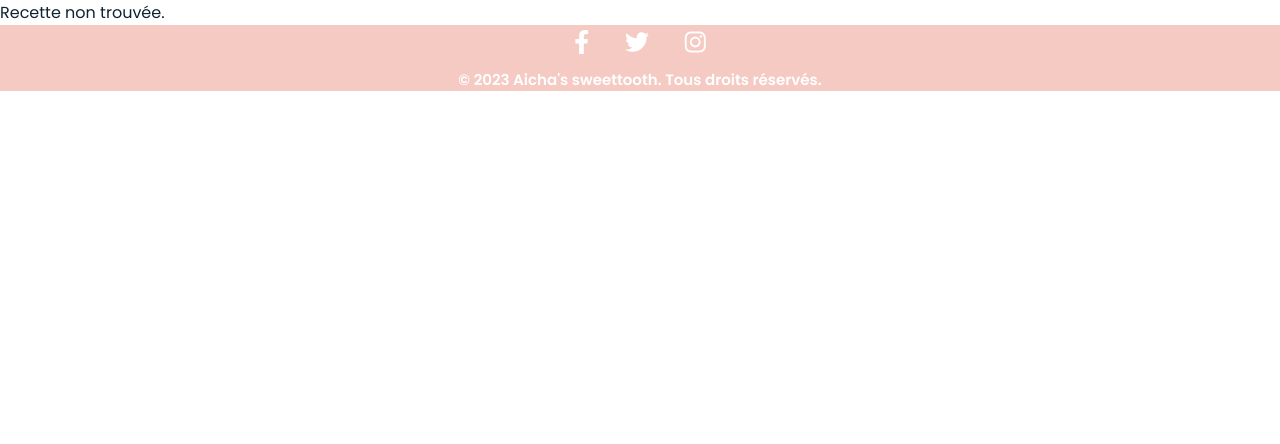
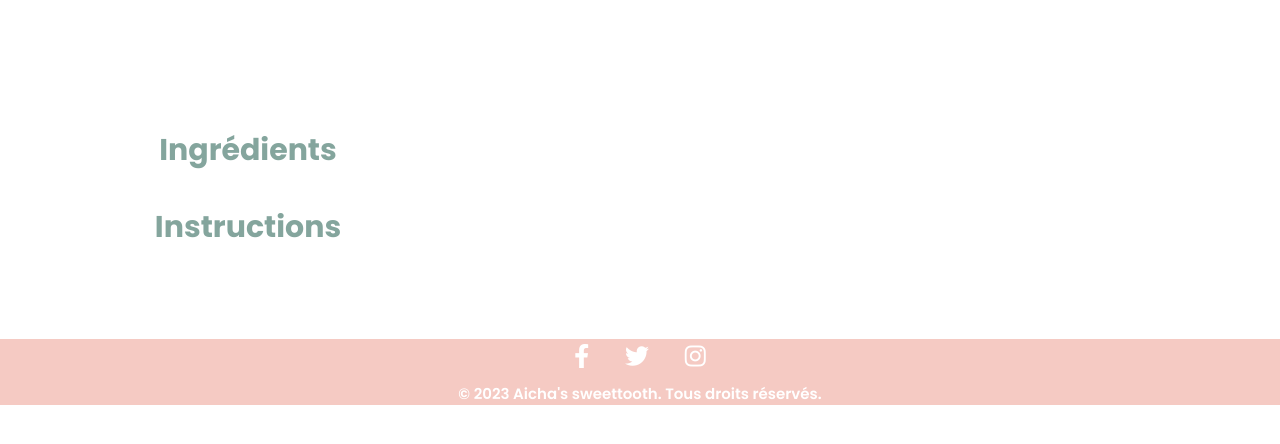
Before and after one commit to aichabou/recipe_book, a Symfony app: template templates/recipe/recipeId.html.twig in a window 1280 px wide. Shown: the part 40-484 px from the top of the page. Run offline with Twig, Linux system fonts and the light colour scheme; the template is opened without the code that fills it, so the values that code supplies are empty; some libraries are stand-ins or nearby versions.

Commit message:
"Updated CSS styles, modified navigation links, and refactored HTML templates for home, recipe, and registration pages."

```diff
--- a/public/css/style.css
+++ b/public/css/style.css
@@ -426,7 +426,7 @@ img {
   border-radius: 40px;
   padding: 50px;
   box-shadow: 0 0 10px rgba(0, 0, 0, 0.2);
-  width: 280px;
+  width: 400px;
 }
 
 .form-group {
--- a/templates/header.html.twig
+++ b/templates/header.html.twig
@@ -2,15 +2,16 @@
     <nav class="nav">
         <ul class="nav__list">
             {% if not app.user %}
-                <li class="nav__item"><a class="nav__link{% if app.request.attributes.get('_route') == 'home' %} active{% endif %}">Accueil</a></li>
+                <li class="nav__item"><a href="{{ path('welcomepage') }}" class="nav__link{% if app.request.attributes.get('_route') == 'home' %} active{% endif %}">Accueil</a></li>
                 <li class="nav__item"><a href="{{ path('app_login') }}" class="nav__link{% if app.request.attributes.get('_route') == 'app_login' %} active{% endif %}">Connexion</a></li>
                 <li class="nav__item"><a href="{{ path('app_register') }}" class="nav__link{% if app.request.attributes.get('_route') == 'app_register' %} active{% endif %}">Inscription</a></li>
             {% else %}
-                <li class="nav__item"><a  class="nav__link{% if app.request.attributes.get('_route') == 'home' %} active{% endif %}">Accueil</a></li>
-                <li class="nav__item"><a  class="nav__link{% if app.request.attributes.get('_route') == 'recipes' %} active{% endif %}">Recettes</a></li>
+                {# Ne rien afficher pour le lien "Accueil" lorsque l'utilisateur est connecté #}
+                {# Vous pouvez mettre d'autres liens ou logique ici s'il y a lieu #}
+                <li class="nav__item"><a href="{{ path('app_home') }}" class="nav__link{% if app.request.attributes.get('_route') == 'recipes' %} active{% endif %}">Recettes</a></li>
                 <li class="nav__item">
-                    <form action="{{ path('app_logout') }}" method="post">
-                        <button type="submit" class="nav__link">Déconnexion</button>
+                   <form id="logoutForm" action="{{ path('app_logout') }}" method="post">
+                        <a href="#" class="nav__link" onclick="event.preventDefault(); document.getElementById('logoutForm').submit();">Déconnexion</a>
                     </form>
                 </li>
             {% endif %}
--- a/templates/recipe/recipe.html.twig
+++ b/templates/recipe/recipe.html.twig
@@ -26,7 +26,7 @@
             {{ form_label(form.image) }}
             {{ form_widget(form.image, {'attr': {'class': 'form-control-file'}}) }}
         </div>
-        <button type="submit" class="btn btn-primary">Add Recipe</button>
+        <button type="submit" class="button">Add Recipe</button>
         {{ form_end(form) }}
     </div>
 {% endblock %}
--- a/templates/recipe/recipeId.html.twig
+++ b/templates/recipe/recipeId.html.twig
@@ -1,37 +1,58 @@
 {% extends 'base.html.twig' %}
 
-{% block title %}{% endblock %}
+{% block title %}
+    {% if recipe %}
+        {{ recipe.name }}
+    {% else %}
+        Recette non trouvée
+    {% endif %}
+{% endblock %}
 
 {% block body %}
+    <section class="about section" id="about">
+        <h2 class="section-title">{{ recipe.name }}</h2>
+        <div class="about__container bd-grid">
+            {% if recipe.image %}
+                <div class="about__img">
+                    <img src="{{ asset('uploads/images/' ~ recipe.image) }}" alt="{{ recipe.name }}">
+                </div>
+            {% endif %}
             <div>
-    {% if recipe %}
-        <h1>{{ recipe.name }}</h1>
-        {% if recipe.image %}
-            <img src="{{ asset('uploads/images/' ~ recipe.image) }}" alt="{{ recipe.name }}" width="200" height="150">
-        {% endif %}
-        <ul>
-            <h3>Les ingrédients</h3>
+                <p class="about__text">
+                    {{ recipe.description }}
+                </p>
+
+                <h3>Ingrédients</h3>
+                <div>
+                    <ul class="points">
                         <li>{{ recipe.ingredients }}</li>
                     </ul>
-        <h3>Les instructions</h3>
-        <p>{{ recipe.instructions }}</p>
+                </div>
+
+                <h3>Instructions</h3>
+                <br>
+                <div>
+                    <ul class="points">
+
+                            <li>{{ recipe.instructions  }}</li>
+
+                    </ul>
+                </div>
+            </div>
 
             {# Boutons de modification et de suppression (affichés uniquement pour l'administrateur) #}
             {% if is_granted('ROLE_ADMIN') %}
                 <div>
-                <a href="{{ path('app_recipe_update', {'recipe': recipe.id}) }}">Modifier la recette</a>
+                    <a href="{{ path('app_recipe_update', {'recipe': recipe.id}) }}" class="button">Modifier la recette</a>
                 </div>
                 <div>
                     <form action="{{ path('app_recipe_delete', {'recipe': recipe.id}) }}" method="post">
                         <input type="hidden" name="_method" value="DELETE">
                         <input type="hidden" name="_token" value="{{ csrf_token('delete' ~ recipe.id) }}">
-                    <button type="submit">Supprimer la recette</button>
+                        <button type="submit" class="button">Supprimer la recette</button>
                     </form>
                 </div>
             {% endif %}
-
-    {% else %}
-        <p>Recette non trouvée.</p>
-    {% endif %}
         </div>
+    </section>
 {% endblock %}
```
Also changed, not shown: templates/home/index.html.twig (+14 -9 lines), templates/registration/register.html.twig (+29 -6 lines). Lines whose indentation alone changed are shown as unchanged.
